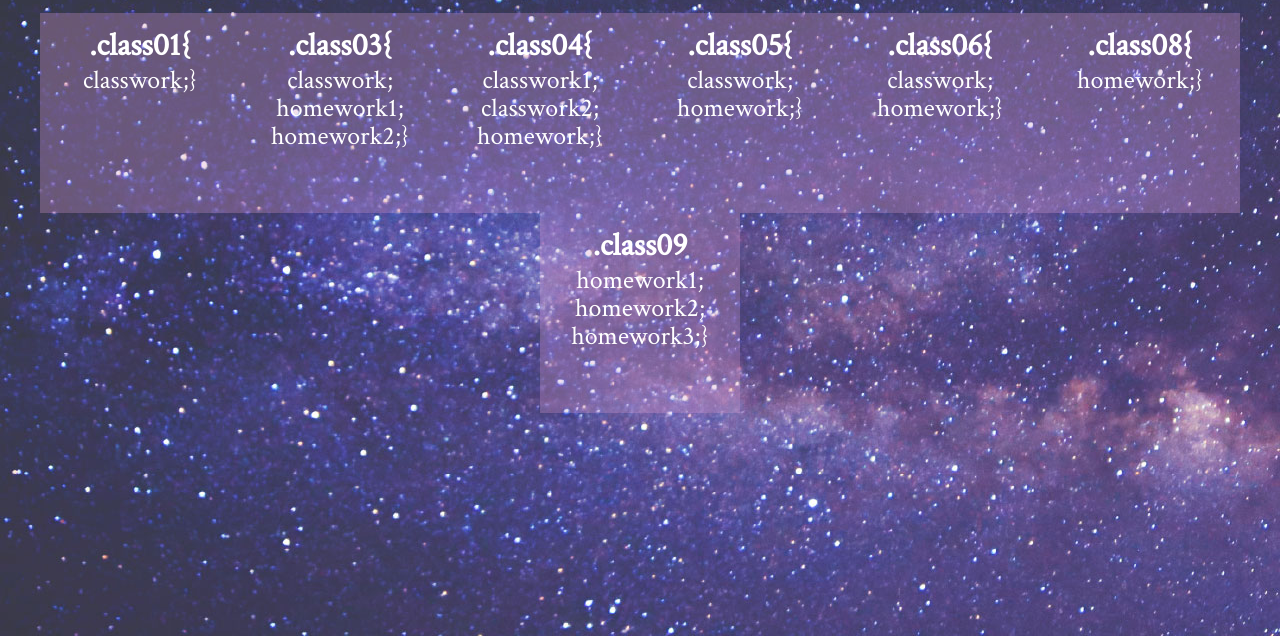
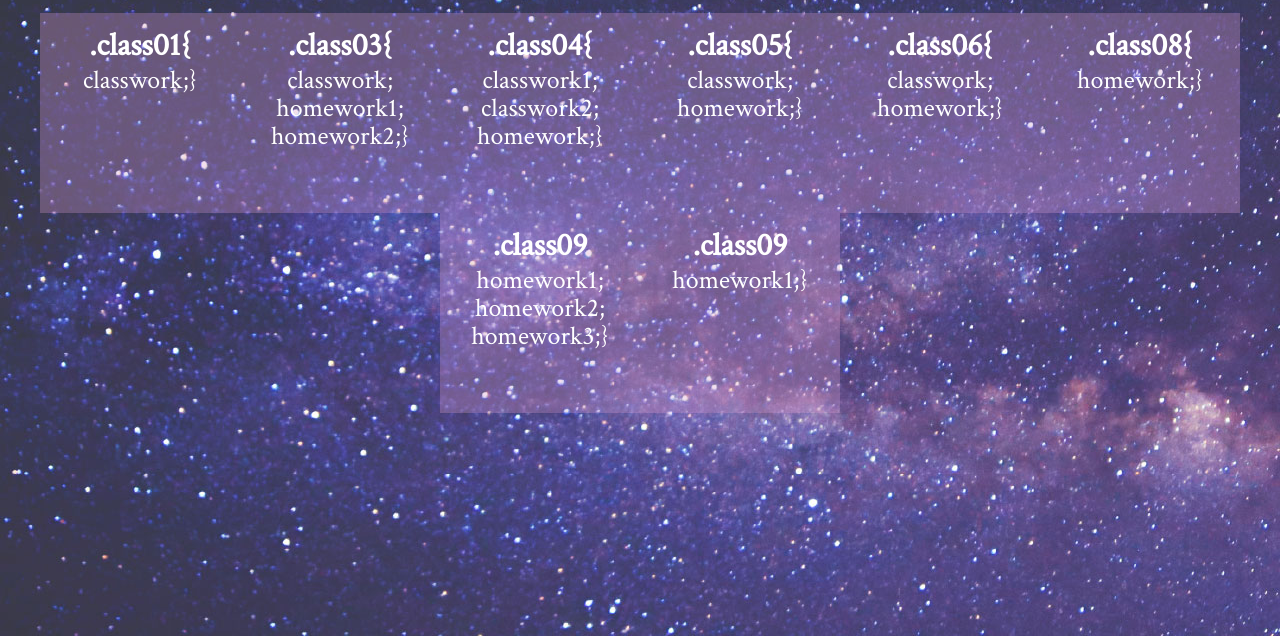
Before and after one commit to asodomire/ewt-fa-2016, a plain HTML site: page index.html in a window 1280 px wide. Shown: the part 164-800 px from the top of the page. Drawn offline with nearby package versions, Linux system fonts and the light colour scheme.

Commit message:
Update index.html

```diff
--- a/index.html
+++ b/index.html
@@ -72,6 +72,11 @@
 		<p><a href="class09/homework/2-check-me/index.html">homework2;</p>
 		<p><a href="class09/homework/3-say-my-name/index.html">homework3;}</p>
 	</article>
+
+	<article class="input eight">
+		<h3>.class09</h3>
+		<p><a href="class10/homework/index.html">homework1;}</p>
+	</article>
 </div>
 
 </main>
```
